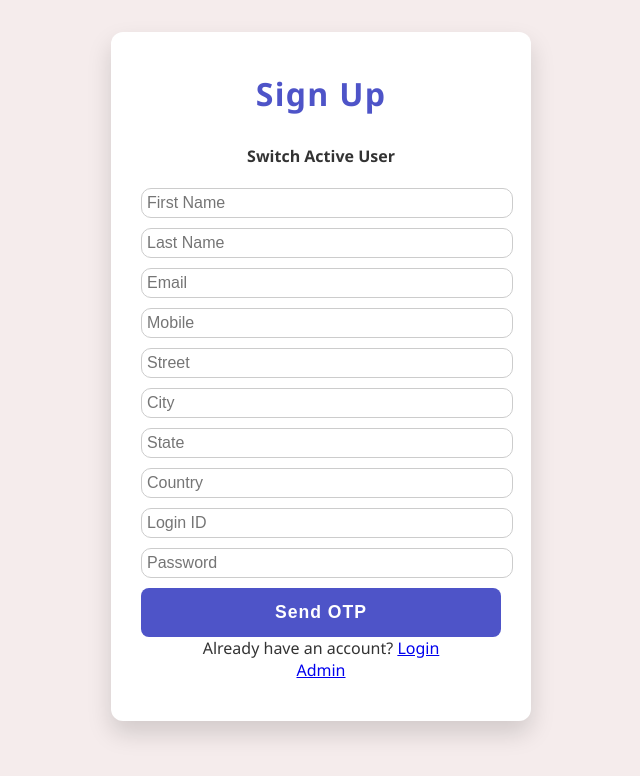
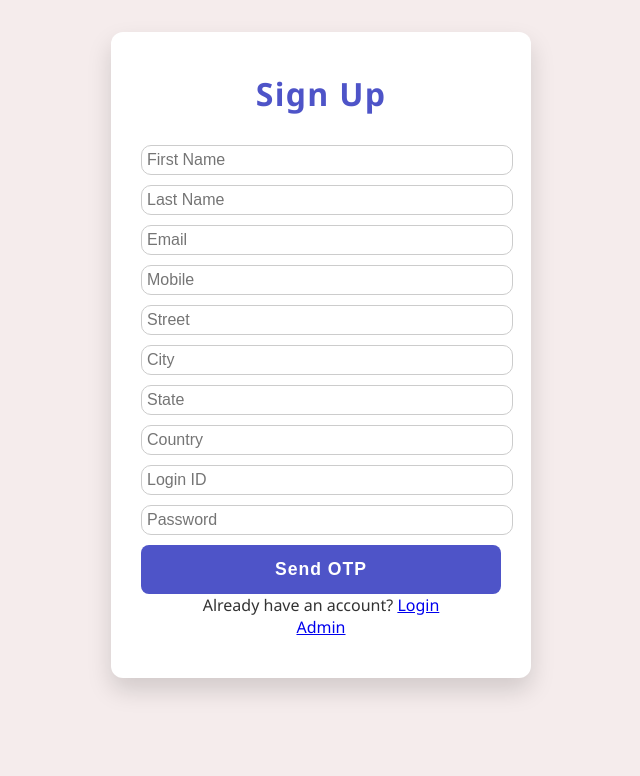
Before and after one commit to suryaveer127/node, a React (Vite) app in the folder frontend/: page /signup in a window 1280 px wide. Shown: the top 776 px of the page, without its empty margins (319-959 px from the left). Built offline with nearby package versions, Linux system fonts and the light colour scheme.

Commit message:
Initial commit

```diff
--- a/frontend/src/components/Login.jsx
+++ b/frontend/src/components/Login.jsx
@@ -131,7 +131,6 @@ const Login = () => {
     setLoading(true);
     setError('');
     try {
-      console.log('Sending login data:', formData);
       const response = await fetch(`https://not-4adl.onrender.com/api/auth/login`, {
         method: 'POST',
         headers: { 'Content-Type': 'application/json' },
@@ -140,13 +139,14 @@ const Login = () => {
       const data = await response.json();
 
       if (response.ok) {
-        // Add or update current user inside users array
+        // Add or update current user inside users array (no UI for switching)
         setUsers((prevUsers) => {
           const filtered = prevUsers.filter(u => u.email !== formData.email);
           return [...filtered, { email: formData.email, token: data.token, userInfo: data }];
         });
         setActiveUserEmail(formData.email);
 
+        // Navigate to UserList page immediately
         navigate('/users');
       } else {
         setError(data.error || 'Login failed');
@@ -158,32 +158,10 @@ const Login = () => {
     }
   };
 
-  // Optional UI to switch active user (you can build a separate component)
-  const switchUser = (email) => {
-    setActiveUserEmail(email);
-    navigate('/users');
-  };
-
   return (
     <div className="form-container">
       <h2 className="form-title">Login</h2>
       {error && <p style={{ color: 'red' }}>{error}</p>}
-
-      {/* Optionally, render user switcher buttons */}
-      {users.length > 1 && (
-        <div>
-          <h4>Switch Active User</h4>
-          {users.map((user) => (
-            <button
-              key={user.email}
-              disabled={user.email === activeUserEmail}
-              onClick={() => switchUser(user.email)}
-            >
-              {user.email} {user.email === activeUserEmail ? '(Active)' : ''}
-            </button>
-          ))}
-        </div>
-      )}
 
       <form onSubmit={handleSubmit} autoComplete="off">
         <input
--- a/frontend/src/components/Signup.jsx
+++ b/frontend/src/components/Signup.jsx
@@ -297,25 +297,16 @@ const Signup = () => {
   const [error, setError] = useState('');
   const [successMessage, setSuccessMessage] = useState('');
 
-  // Load users from localStorage or start empty
+  // Store multiple users in localStorage (array of users)
   const [users, setUsers] = useState(() => {
     const saved = localStorage.getItem('multiUsers');
     return saved ? JSON.parse(saved) : [];
   });
 
-  const [activeUserEmail, setActiveUserEmail] = useState(() => {
-    return localStorage.getItem('activeUserEmail') || null;
-  });
-
-  // Keep localStorage in sync with users and active user email
+  // Sync users to localStorage when changed
   useEffect(() => {
     localStorage.setItem('multiUsers', JSON.stringify(users));
-    if (activeUserEmail) {
-      localStorage.setItem('activeUserEmail', activeUserEmail);
-    }
-  }, [users, activeUserEmail]);
-
-  const activeUser = users.find((u) => u.email === activeUserEmail);
+  }, [users]);
 
   const handleChange = (e) => setFormData({ ...formData, [e.target.name]: e.target.value });
 
@@ -449,13 +440,13 @@ const Signup = () => {
         const loginData = await loginResponse.json();
 
         if (loginResponse.ok) {
-          // Add or update user inside users in localStorage
+          // Add or update user in multiUsers in localStorage but no UI for switching shown
           setUsers((prevUsers) => {
             const filtered = prevUsers.filter((u) => u.email !== formData.email);
             return [...filtered, { email: formData.email, token: loginData.token, userInfo: loginData }];
           });
-          setActiveUserEmail(formData.email);
 
+          // Reset form and OTP related states
           setFormData({
             firstName: '',
             lastName: '',
@@ -475,6 +466,7 @@ const Signup = () => {
           setVerifiedEmail(false);
           setVerifiedMobile(false);
 
+          // Navigate to user list directly
           navigate('/users');
         } else {
           setError(loginData.error || 'Auto-login failed, please login manually.');
@@ -489,34 +481,12 @@ const Signup = () => {
     }
   };
 
-  const switchUser = (email) => {
-    setActiveUserEmail(email);
-    navigate('/users');
-  };
-
-  const renderUserSwitcher = () => (
-    <div>
-      <h4>Switch Active User</h4>
-      {users.map((user) => (
-        <button
-          key={user.email}
-          disabled={user.email === activeUserEmail}
-          onClick={() => switchUser(user.email)}
-        >
-          {user.email} {user.email === activeUserEmail ? '(Active)' : ''}
-        </button>
-      ))}
-    </div>
-  );
-
   const bothVerified = verifiedEmail && verifiedMobile;
 
   return (
     <div className="form-container">
       <h2>Sign Up</h2>
       {error && <p style={{ color: 'red' }}>{error}</p>}
-
-      {renderUserSwitcher()}
 
       <input name="firstName" placeholder="First Name" value={formData.firstName} onChange={handleChange} disabled={otpSent} />
       <input name="lastName" placeholder="Last Name" value={formData.lastName} onChange={handleChange} disabled={otpSent} />
```
